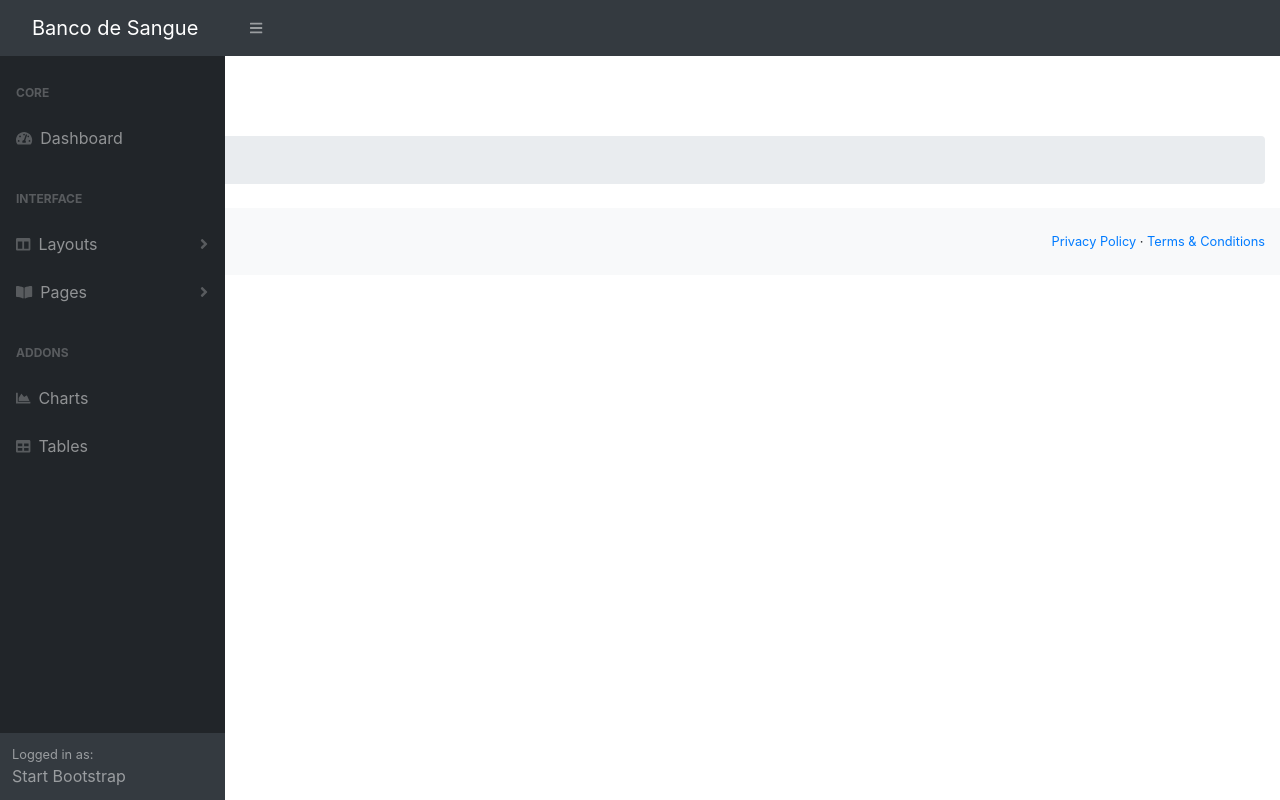
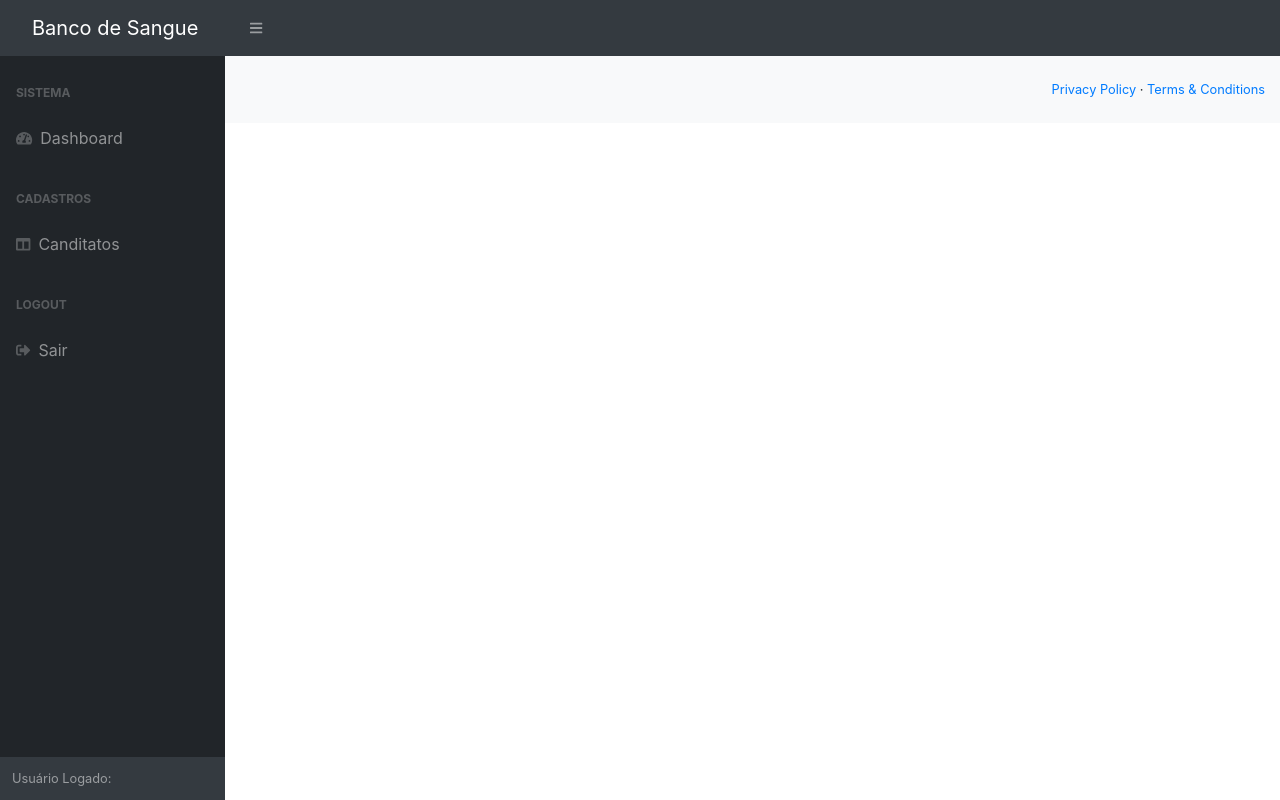
Before and after one commit to BioJJ/blood-bank-front, an Angular app: page / in a window 1280 px wide. Built offline with nearby package versions, Linux system fonts and the light colour scheme.

Commit message:
config: ⚙️routing link

```diff
--- a/src/app/app-routing.module.ts
+++ b/src/app/app-routing.module.ts
@@ -1,10 +1,11 @@
 import { NgModule } from '@angular/core';
 import { RouterModule, Routes } from '@angular/router';
+import { HomeComponent } from './home/home.component';
 
-const routes: Routes = [];
+const routes: Routes = [{ path: 'home', component: HomeComponent }, ];
 
 @NgModule({
   imports: [RouterModule.forRoot(routes)],
-  exports: [RouterModule]
+  exports: [RouterModule],
 })
-export class AppRoutingModule { }
+export class AppRoutingModule {}
--- a/src/app/app.component.html
+++ b/src/app/app.component.html
@@ -5,7 +5,7 @@
   <div id="layoutSidenav_content">
     <main>
       <div class="container-fluid">
-        <app-home></app-home>
+        <router-outlet></router-outlet>
       </div>
       <footer class="py-4 bg-light mt-auto">
         <div class="container-fluid">
--- a/src/app/app.module.ts
+++ b/src/app/app.module.ts
@@ -6,6 +6,7 @@ import { AppComponent } from './app.component';
 
 import { TemplateModule } from './template/template.module';
 import { HomeComponent } from './home/home.component'
+import { CandidatesModule } from './candidates/candidates.module';
 
 @NgModule({
   declarations: [
@@ -15,7 +16,8 @@ import { HomeComponent } from './home/home.component'
   imports: [
     BrowserModule,
     AppRoutingModule,
-    TemplateModule
+    TemplateModule,
+    CandidatesModule
   ],
   providers: [],
   bootstrap: [AppComponent]
--- a/src/app/template/sidebar/sidebar.component.html
+++ b/src/app/template/sidebar/sidebar.component.html
@@ -2,56 +2,40 @@
     <nav class="sb-sidenav accordion sb-sidenav-dark" id="sidenavAccordion">
         <div class="sb-sidenav-menu">
             <div class="nav">
-              <div class="sb-sidenav-menu-heading">Core</div>
-              <a class="nav-link" href="index.html"
-                  ><div class="sb-nav-link-icon"><i class="fas fa-tachometer-alt"></i></div>
-                  Dashboard</a
-              >
-              <div class="sb-sidenav-menu-heading">Interface</div>
-              <a class="nav-link collapsed" href="#" data-toggle="collapse" data-target="#collapseLayouts" aria-expanded="false" aria-controls="collapseLayouts"
+                <div class="sb-sidenav-menu-heading">Sistema</div>
+                <a class="nav-link" routerLink="/home">
+                    <div class="sb-nav-link-icon">
+                        <i class="fas fa-tachometer-alt"></i>
+                    </div>
+                    Dashboard
+                </a>
+                <div class="sb-sidenav-menu-heading">Cadastros</div>
+                <a class="nav-link collapsed" routerLink="/candidates-form"
+                    data-toggle="collapse" data-target="#collapseLayouts"
+                    aria-expanded="false" aria-controls="collapseLayouts"
                     ><div class="sb-nav-link-icon"><i class="fas fa-columns"></i></div>
-                  Layouts
-                  <div class="sb-sidenav-collapse-arrow"><i class="fas fa-angle-down"></i></div
-              ></a>
-              <div class="collapse" id="collapseLayouts" aria-labelledby="headingOne" data-parent="#sidenavAccordion">
-                  <nav class="sb-sidenav-menu-nested nav"><a class="nav-link" href="layout-static.html">Static Navigation</a><a class="nav-link" href="layout-sidenav-light.html">Light Sidenav</a></nav>
+                    Canditatos
+                </a>
+
+                <!-- <a class="nav-link collapsed" routerLink="/servicos-prestados"
+                    data-toggle="collapse" data-target="#collapseLayouts"
+                    aria-expanded="false" aria-controls="collapseLayouts"
+                    ><div class="sb-nav-link-icon"><i class="fas fa-address-card"></i></div>
+                    Serviços Prestados
+                </a> -->
+
+                <div class="sb-sidenav-menu-heading">Logout</div>
+                <a class="nav-link collapsed"  href="#"
+                    data-toggle="collapse" data-target="#collapseLayouts"
+                    aria-expanded="false" aria-controls="collapseLayouts"
+                    ><div class="sb-nav-link-icon"><i class="fas fa-sign-out-alt"></i></div>
+                    Sair
+                </a>
             </div>
-              <a class="nav-link collapsed" href="#" data-toggle="collapse" data-target="#collapsePages" aria-expanded="false" aria-controls="collapsePages"
-                  ><div class="sb-nav-link-icon"><i class="fas fa-book-open"></i></div>
-                  Pages
-                  <div class="sb-sidenav-collapse-arrow"><i class="fas fa-angle-down"></i></div
-              ></a>
-              <div class="collapse" id="collapsePages" aria-labelledby="headingTwo" data-parent="#sidenavAccordion">
-                  <nav class="sb-sidenav-menu-nested nav accordion" id="sidenavAccordionPages">
-                      <a class="nav-link collapsed" href="#" data-toggle="collapse" data-target="#pagesCollapseAuth" aria-expanded="false" aria-controls="pagesCollapseAuth"
-                          >Authentication
-                          <div class="sb-sidenav-collapse-arrow"><i class="fas fa-angle-down"></i></div
-                      ></a>
-                      <div class="collapse" id="pagesCollapseAuth" aria-labelledby="headingOne" data-parent="#sidenavAccordionPages">
-                          <nav class="sb-sidenav-menu-nested nav"><a class="nav-link" href="login.html">Login</a><a class="nav-link" href="register.html">Register</a><a class="nav-link" href="password.html">Forgot Password</a></nav>
         </div>
-                      <a class="nav-link collapsed" href="#" data-toggle="collapse" data-target="#pagesCollapseError" aria-expanded="false" aria-controls="pagesCollapseError"
-                          >Error
-                          <div class="sb-sidenav-collapse-arrow"><i class="fas fa-angle-down"></i></div
-                      ></a>
-                      <div class="collapse" id="pagesCollapseError" aria-labelledby="headingOne" data-parent="#sidenavAccordionPages">
-                          <nav class="sb-sidenav-menu-nested nav"><a class="nav-link" href="401.html">401 Page</a><a class="nav-link" href="404.html">404 Page</a><a class="nav-link" href="500.html">500 Page</a></nav>
+        <div class="sb-sidenav-footer">
+            <div class="small">Usuário Logado:</div>
+            <!-- {{ usuarioLogado }} -->
         </div>
     </nav>
 </div>
-              <div class="sb-sidenav-menu-heading">Addons</div>
-              <a class="nav-link" href="charts.html"
-                  ><div class="sb-nav-link-icon"><i class="fas fa-chart-area"></i></div>
-                  Charts</a
-              ><a class="nav-link" href="tables.html"
-                  ><div class="sb-nav-link-icon"><i class="fas fa-table"></i></div>
-                  Tables</a
-              >
-          </div>
-      </div>
-      <div class="sb-sidenav-footer">
-          <div class="small">Logged in as:</div>
-          Start Bootstrap
-      </div>
-  </nav>
-</div>
--- a/src/app/template/template.module.ts
+++ b/src/app/template/template.module.ts
@@ -2,10 +2,11 @@ import { NgModule } from '@angular/core';
 import { CommonModule } from '@angular/common';
 import { NavbarComponent } from './navbar/navbar.component';
 import { SidebarComponent } from './sidebar/sidebar.component';
+import { RouterModule } from '@angular/router';
 
 @NgModule({
   declarations: [NavbarComponent, SidebarComponent],
-  imports: [CommonModule],
+  imports: [CommonModule, RouterModule],
   exports: [NavbarComponent, SidebarComponent],
 })
 export class TemplateModule {}
```
Also changed, not shown: src/app/home/home.module.ts (deleted, +0 -15 lines). Lines whose indentation alone changed are shown as unchanged.
